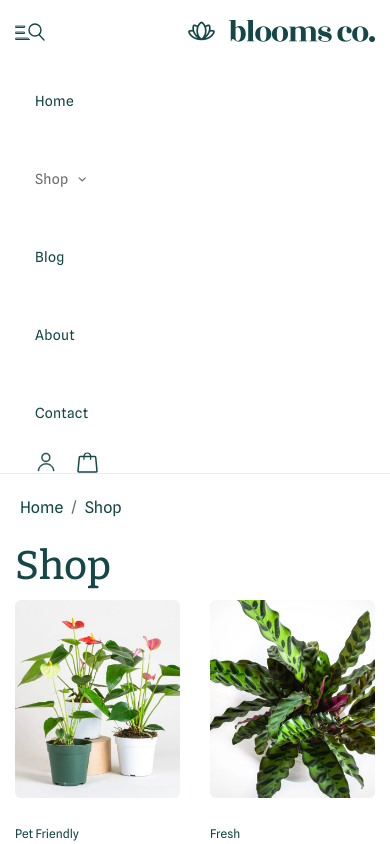
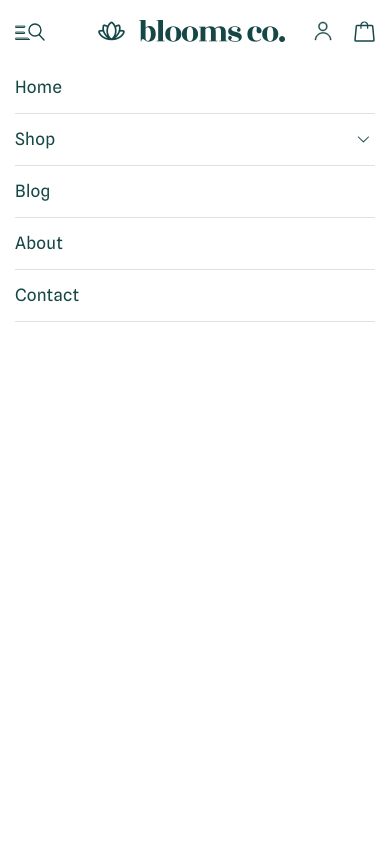
Before and after one commit to Lomantik/vue-frontend, a Vue app: page /shop in a window 390 px wide. Both pictures are taken after a click on the button 30 px from the left and 30 px from the top of the page. Shown: the top 844 px of the page. Built offline with nearby package versions, Linux system fonts and the light colour scheme.

Commit message:
First version done. Without search. Without additional options. Without transition.

```diff
--- a/src/assets/styles/bootstrap/overrides.scss
+++ b/src/assets/styles/bootstrap/overrides.scss
@@ -104,17 +104,35 @@ $utilities: map-merge(
         responsive: true,
         values: $custom-background
       ),
-      "border": (
-        property: border,
-        class: border,
-        responsive: true,
-        values: $custom-border
+      "border": map-merge(
+          map-get($utilities, "border"),
+          (
+            responsive: true,
+            values: map-merge(
+                map-get(map-get($utilities, "border"), "values"),
+                $custom-border
+            )
+          )
+      ),
+      "border-color": map-merge(
+          map-get($utilities, "border-color"),
+          (
+            responsive: true,
+            values: map-merge(
+                map-get(map-get($utilities, "border-color"), "values"),
+                $custom-theme-colors
+            )
+          )
       ),
       "border-radius": (
         property: border-radius,
         class: border-radius,
         responsive: true,
         values: $custom-border-radius
+      ),
+      "border-width": map-merge(
+          map-get($utilities, "border-width"),
+          ( responsive: true )
       ),
       "content": (
         property: content,
@@ -208,6 +226,10 @@ $utilities: map-merge(
         responsive: true,
         values: $custom-pointer-events
       ),
+      "position": map-merge(
+          map-get($utilities, "position"),
+          (responsive: true),
+      ),
       "rounded": map-merge(
           map-get($utilities, "rounded"),
           (
@@ -227,6 +249,16 @@ $utilities: map-merge(
         property: --bs-text-opacity,
         class: text-opacity,
         values: $custom-opacity
+      ),
+      "viewport-height": map-merge(
+          map-get($utilities, "viewport-height"),
+          (
+            responsive: true,
+            values: map-merge(
+                map-get(map-get($utilities, "viewport-height"), "values"),
+                (auto: auto)
+            ),
+          ),
       ),
       "width": map-merge(
           map-get($utilities, "width"),
--- a/src/assets/styles/tokens/_variables.scss
+++ b/src/assets/styles/tokens/_variables.scss
@@ -78,6 +78,7 @@ $custom-content: (
   big-arrow-right: "\e80c",
   arrow-down: "\e800",
   arrow-right: "\e801",
+  mobile-arrow-down: "\e802",
   stars: "\e805 \e805 \e805 \e805 \e805",
   stars-filled: "\e806 \e806 \e806 \e806 \e806"
 );
@@ -254,6 +255,7 @@ $custom-rounded: (
 
 // padding, margin, left, right, bottom, top
 $custom-spacers: (
+  auto: auto,
   0: 0,
   1: .25rem,
   2: .5rem,
@@ -270,6 +272,7 @@ $custom-spacers: (
   13: 0.8125rem,
   14: 0.875rem,
   15: 0.9375rem,
+  'm15': -0.9375rem,
   16: 1rem,
   'm16': -1rem,
   17: 1.0625rem,
@@ -282,6 +285,7 @@ $custom-spacers: (
   27: 1.6875rem,
   28: 1.75rem,
   30: 1.875rem,
+  'm30': -1.875rem,
   32: 2rem,
   34: 2.125rem,
   35: 2.1875rem,
@@ -293,6 +297,7 @@ $custom-spacers: (
   'm50': -3.125rem,
   56: 3.5rem,
   60: 3.75rem,
+  62: 3.875rem,
   70: 4.375rem,
   80: 5rem,
   90: 5.625rem,
@@ -315,6 +320,7 @@ $custom-spacers: (
 
 // Viewport Height
 $custom-viewport-height: (
+  auto: auto,
   25: 25vh,
   50: 50vh,
   65: 65vh,
--- a/src/components/blocks/MenuCategoryItem.vue
+++ b/src/components/blocks/MenuCategoryItem.vue
@@ -25,6 +25,10 @@ const props = defineProps({
     type: Number,
     required: false
   },
+  isMobile: {
+    type: Boolean,
+    required: true
+  }
 })
 
 const categoryRef = toRef(props, 'category')
@@ -34,6 +38,7 @@ const {
   resolvedLevel,
   activeMenu,
   openLevel,
+  toggleLevel,
   hasChildren,
   isDropend,
   joinedCanonicalPath
@@ -42,30 +47,53 @@ const {
 
 <template>
   <template v-if="link">
-    <li :class="{'dropdown position-relative': hasChildren, 'nav-item py-20 px-0': resolvedLevel === 0, dropend: isDropend}"
-        @mouseenter="openLevel(resolvedLevel, link.slug)">
-      <RouterLink :to="'/' + link.slug" class="nav-link py-10 px-20 min-h-38 d-flex align-items-center border-radius-120" exact-active-class="active"
-                  :class="{'dropdown-toggle': hasChildren, 'dropdown-item d-flex justify-content-between py-10 px-0 min-w-180': level > 0}">
-        {{ link.title }}
-      </RouterLink>
-      <ul v-if="hasChildren" class="dropdown-menu position-absolute py-18 px-27 border-primary lh-110"
-          :class="{ show: activeMenu[resolvedLevel] === link.slug, 'top-0 left-100 mt-m16 ms-35': isDropend, 'top-100 left-0 mt-8 ms-m8': !isDropend }">
+    <li :class="{'dropdown position-relative': hasChildren, 'nav-item py-lg-20 px-0': resolvedLevel === 0, dropend: isDropend}"
+        @mouseenter="!isMobile && openLevel(resolvedLevel, link.slug)" class="border-bottom border-lg-none d-flex flex-column">
+      <div class="row">
+        <div class="col">
+          <RouterLink :to="'/' + link.slug" class="nav-link py-17 py-lg-10 px-lg-20 min-h-38 d-flex align-items-center border-radius-120 fs-17 fs-lg-14" exact-active-class="active"
+                                     :class="{'dropdown-toggle': hasChildren, 'dropdown-item d-flex justify-content-between py-10 px-0 min-w-180': level > 0, 'text-primary': isMobile}">
+            {{ link.title }}
+          </RouterLink>
+        </div>
+        <div class="col d-lg-none">
+          <button v-if="hasChildren && isMobile" class="expander d-flex bg-white align-items-center
+            ms-auto border-none h-100" @click="isMobile && toggleLevel(resolvedLevel, link.slug)"
+                  :class="{ expanded: activeMenu[resolvedLevel] === link.slug}">
+            <span class="text-primary"></span>
+          </button>
+        </div>
+      </div>
+      <ul v-if="hasChildren" class="dropdown-menu position-lg-absolute px-15 pb-15 pt-0 py-lg-18 px-lg-27 border-0 border-lg border-lg-primary lh-110"
+          :class="{ show: activeMenu[resolvedLevel] === link.slug, 'top-0 left-100 mt-m16 ms-35': isDropend, 'top-100 left-0 mt-lg-8 ms-lg-m8': !isDropend }">
         <MenuCategoryItem v-for="child in category.children" :key="child.id"
-                                :category="child" :level="resolvedLevel + 1" class="" />
+                                :category="child" :level="resolvedLevel + 1" class="" :is-mobile="isMobile" />
       </ul>
     </li>
   </template>
   <template v-else>
     <li :class="{'dropdown position-relative': hasChildren, 'nav-item': level === 0, dropend: isDropend}"
-        @mouseenter="openLevel(resolvedLevel, category.slug)">
-      <RouterLink :to="'/' + joinedCanonicalPath" exact-active-class="active"
-                  :class="{'dropdown-toggle': hasChildren, 'dropdown-item d-flex justify-content-between py-10 px-0 min-w-180': resolvedLevel > 0}">
-        {{ category.title }}
-      </RouterLink>
-      <ul v-if="hasChildren" class="dropdown-menu position-absolute py-18 px-27 border-primary lh-110"
-          :class="{ show: activeMenu[resolvedLevel] === category.slug, 'top-0 left-100 mt-m16 ms-35': isDropend, 'top-100 left-0 mt-8 ms-m8': !isDropend }">
+        @mouseenter="!isMobile && openLevel(resolvedLevel, category.slug)" class="d-flex d-flex flex-column">
+      <div class="row">
+        <div class="col">
+          <RouterLink :to="'/' + joinedCanonicalPath" exact-active-class="active" class="lh-100"
+                      :class="{'dropdown-toggle': hasChildren, 'dropdown-item d-flex justify-content-between py-10 px-0 min-w-180': resolvedLevel > 0, 'text-primary': isMobile}">
+            {{ category.title }}
+          </RouterLink>
+        </div>
+        <div class="col d-lg-none">
+          <button v-if="hasChildren && isMobile" class="expander d-flex bg-white align-items-center
+            ms-auto border-none h-100"
+                  @click="isMobile && toggleLevel(resolvedLevel, category.slug)"
+                  :class="{ expanded: activeMenu[resolvedLevel] === category.slug}">
+            <span class="text-primary"></span>
+          </button>
+        </div>
+      </div>
+      <ul v-if="hasChildren" class="dropdown-menu position-lg-absolute px-15 pb-0 pt-15 py-lg-18 px-lg-27 border-0 border-lg border-lg-primary lh-110"
+          :class="{ show: activeMenu[resolvedLevel] === category.slug, 'top-0 left-100 mt-lg-m16 ms-lg-35': isDropend, 'top-100 left-0 mt-lg-8 ms-lg-m8': !isDropend }">
         <MenuCategoryItem v-for="child in category.children" :key="child.id"
-                                :category="child" :level="resolvedLevel + 1" class="" />
+                                :category="child" :level="resolvedLevel + 1" class="" :is-mobile="isMobile" />
       </ul>
     </li>
   </template>
@@ -74,6 +102,10 @@ const {
 <style scoped lang="scss">
 @use "sass:map";
 
+a.dropdown-item:hover {
+  color: color('blue') !important;
+}
+
 .dropdown-toggle::after {
   content: content('arrow-down');
   font-family: map.get($custom-font-family, 'blooms');
@@ -81,8 +113,31 @@ const {
   border: border('none');
   margin-left: spacer(10);
 }
+
+.is-mobile .dropdown-toggle::after {
+  display: none;
+}
+
+.expander > span::after {
+  content: content('mobile-arrow-down');
+  font-family: map.get($custom-font-family, 'blooms');
+  font-size: font-size(13);
+  border: border('none');
+  margin-left: spacer(auto);
+  display: block;
+}
+
+.expander.expanded > span::after {
+  transform: rotateX(-180deg);
+}
+
 .nav-link:hover {
   background-color: color('light-grey-10');
+}
+
+.is-mobile .nav-link:hover {
+  background-color: transparent;
+  color: color('blue') !important;
 }
 
 .dropdown-menu::before {
@@ -107,6 +162,20 @@ const {
   width: width(10);
 }
 
+.dropdown.dropend .expander > span::after {
+  content: content('mobile-arrow-down');
+  font-family: map.get($custom-font-family, 'blooms');
+  font-size: font-size(13);
+  border: border('none');
+  position: position('relative');
+  right: spacer(0);
+  display: block;
+}
+
+.dropdown.dropend .expander.expanded > span::after {
+  transform: rotateX(-180deg);
+}
+
 .dropdown.dropend .dropdown-toggle::after {
   content: content('arrow-right');
   font-family: map.get($custom-font-family, 'blooms');
@@ -116,4 +185,8 @@ const {
   position: position('relative');
   right: spacer(0);
 }
+
+.is-mobile .dropdown.dropend .dropdown-toggle::after {
+  display: none;
+}
 </style>
--- a/src/components/layout/LayoutHeader.vue
+++ b/src/components/layout/LayoutHeader.vue
@@ -1,10 +1,36 @@
 <script setup>
 import LayoutMenu from '@/components/layout/LayoutMenu.vue'
+import NavbarTogglerIcon from '@/components/ui/NavbarTogglerIcon.vue'
+import UserActions from '@/components/UserActions.vue'
+import MainLogo from '@/components/MainLogo.vue'
+import { ref, watch } from 'vue'
+import { useRoute } from 'vue-router'
+
+const showMobileMenu = ref(false)
+const route = useRoute()
+watch(
+  () => route.fullPath,
+  () => {
+    showMobileMenu.value = false
+  }
+)
 </script>
 
 <template>
-  <header class="header px-15 px-md-50 border-bottom border-light-white">
-    <LayoutMenu />
+  <header class="header px-15 px-md-50 border-bottom border-light-white sticky-top bg-white">
+    <nav class="main-menu mt-auto navbar navbar-expand-lg p-0 fs-14 ls-02">
+      <div class="container-fluid p-0">
+        <MainLogo class="navbar-brand" />
+        <button class="navbar-toggler order-first border-none p-0 d-flex d-lg-none shadow-none" type="button"
+                @click="showMobileMenu = !showMobileMenu">
+        <span class="navbar-toggler-icon-1">
+          <NavbarTogglerIcon />
+        </span>
+        </button>
+        <LayoutMenu :show-mobile-menu="showMobileMenu" />
+        <UserActions />
+      </div>
+    </nav>
   </header>
 </template>
 
--- a/src/components/layout/LayoutMenu.vue
+++ b/src/components/layout/LayoutMenu.vue
@@ -1,55 +1,49 @@
 <script setup>
 import { RouterLink } from 'vue-router'
-import MainLogo from '@/components/MainLogo.vue'
-import UserActions from '@/components/UserActions.vue'
 import MenuCategoryItem from '@/components/blocks/MenuCategoryItem.vue'
-import NavbarTogglerIcon from '@/components/ui/NavbarTogglerIcon.vue'
 import { useLayoutMenu } from '@/composables/useLayoutMenu.js'
+import { toRef } from 'vue'
 
+const props = defineProps({
+  showMobileMenu: {
+    type: Boolean,
+    required: true
+  }
+})
+
+const showMobileMenuRef = toRef(props, 'showMobileMenu')
 const {
-  showMobileMenu,
   showMobileMenuClass,
   openLevel,
   closeAll,
-  categoryTree
-} = useLayoutMenu()
+  categoryTree,
+  isMobile
+} = useLayoutMenu(showMobileMenuRef)
 </script>
 
 <template>
-  <nav class="main-menu mt-auto navbar navbar-expand-lg p-0 fs-14 ls-02">
-    <div class="container-fluid p-0">
-      <MainLogo class="navbar-brand" />
-      <button class="navbar-toggler order-first border-none p-0 d-flex d-lg-none shadow-none" type="button"
-              @click="showMobileMenu = !showMobileMenu">
-        <span class="navbar-toggler-icon-1">
-          <NavbarTogglerIcon />
-        </span>
-      </button>
-      <div class="navbar-collapse collapse" :class="showMobileMenuClass" @mouseleave="closeAll">
-        <ul class="navbar-nav lh-100">
-          <li class="nav-item py-20" @mouseenter="openLevel(0, 'home')">
-            <RouterLink to="/" class="nav-link py-10 px-20 min-h-38 d-flex align-items-center
-              border-radius-120" exact-active-class="active">Home</RouterLink>
+  <div class="navbar-collapse collapse bg-white position-absolute position-lg-static top-100 start-0 vh-100 vh-lg-auto end-0 mx-m15 mx-md-m50 mx-lg-0" :class="showMobileMenuClass" @mouseleave="!isMobile && closeAll()">
+    <ul class="navbar-nav lh-100 px-15 px-lg-0" :class="{'is-mobile': isMobile}">
+      <li class="nav-item py-lg-20 border-bottom border-lg-none" @mouseenter="!isMobile && openLevel(0, 'home')">
+        <RouterLink to="/" class="nav-link py-17 py-lg-10 px-lg-20 min-h-38 d-flex align-items-center
+              border-radius-120 fs-17 fs-lg-14" exact-active-class="active" :class="{'text-primary': isMobile}">Home</RouterLink>
       </li>
       <MenuCategoryItem v-if="categoryTree" :link="{ title: 'Shop', slug: 'shop'}"
-                                  :category="categoryTree" />
-          <li class="nav-item py-20" @mouseenter="openLevel(0, 'blog')">
-            <RouterLink to="/blog" class="nav-link py-10 px-20 min-h-38 d-flex
-              align-items-center border-radius-120" exact-active-class="active">Blog</RouterLink>
+                        :category="categoryTree" :is-mobile="isMobile" />
+      <li class="nav-item py-lg-20 border-bottom border-lg-none" @mouseenter="!isMobile && openLevel(0, 'blog')">
+        <RouterLink to="/blog" class="nav-link py-17 py-lg-10 px-lg-20 min-h-38 d-flex
+              align-items-center border-radius-120 fs-17 fs-lg-14" exact-active-class="active" :class="{'text-primary': isMobile}">Blog</RouterLink>
       </li>
-          <li class="nav-item py-20" @mouseenter="openLevel(0, 'about')">
-            <RouterLink to="/about" class="nav-link py-10 px-20 min-h-38 d-flex
-              align-items-center border-radius-120" exact-active-class="active">About</RouterLink>
+      <li class="nav-item py-lg-20 border-bottom border-lg-none" @mouseenter="!isMobile && openLevel(0, 'about')">
+        <RouterLink to="/about" class="nav-link py-17 py-lg-10 px-lg-20 min-h-38 d-flex
+              align-items-center border-radius-120 fs-17 fs-lg-14" exact-active-class="active" :class="{'text-primary': isMobile}">About</RouterLink>
       </li>
-          <li class="nav-item py-20" @mouseenter="openLevel(0, 'contact')">
-            <RouterLink to="/contact" class="nav-link py-10 px-20 min-h-38 d-flex
-              align-items-center border-radius-120" exact-active-class="active">Contact</RouterLink>
+      <li class="nav-item py-lg-20 border-bottom border-lg-none" @mouseenter="!isMobile && openLevel(0, 'contact')">
+        <RouterLink to="/contact" class="nav-link py-17 py-lg-10 px-lg-20 min-h-38 d-flex
+              align-items-center border-radius-120 fs-17 fs-lg-14" exact-active-class="active" :class="{'text-primary': isMobile}">Contact</RouterLink>
       </li>
     </ul>
   </div>
-      <UserActions />
-    </div>
-  </nav>
 </template>
 
 <style scoped lang="scss">
@@ -58,4 +52,8 @@ const {
 .nav-link:hover {
   background-color: color('light-grey-10');
 }
+.is-mobile .nav-link:hover {
+  background-color: transparent;
+  color: color('blue') !important;
+}
 </style>
--- /dev/null
+++ b/src/composables/useBreakpoint.js
@@ -0,0 +1,25 @@
+import { onMounted, onUnmounted, ref } from 'vue'
+
+/**
+ * @returns {{
+ * isMobile: import('vue').Ref<boolean>,
+ * }}
+ */
+export function useBreakpoint() {
+  const isMobile = ref(false)
+
+  const check = () => isMobile.value = window.matchMedia('(max-width: 991px)').matches
+
+  onMounted(() => {
+    check()
+    window.addEventListener('resize', check)
+  })
+
+  onUnmounted(() => {
+    window.removeEventListener('resize', check)
+  })
+
+  return {
+    isMobile,
+  }
+}
--- a/src/composables/useLayoutMenu.js
+++ b/src/composables/useLayoutMenu.js
@@ -1,6 +1,7 @@
 import { getCategoryTree } from '@/api/categories.api.js'
 import { computed, provide, ref, watch, watchEffect } from 'vue'
 import { useRoute } from 'vue-router'
+import { useBreakpoint } from '@/composables/useBreakpoint.js'
 
 /** @typedef {import('@/types/category.js').Category} Category */
 
@@ -14,8 +15,7 @@ import { useRoute } from 'vue-router'
  * categoryTree: import('vue').Ref<Category[]>
  * }}
  */
-export function useLayoutMenu() {
-  const showMobileMenu = ref(false)
+export function useLayoutMenu(showMobileMenu) {
   const showMobileMenuClass = computed(() => {
     return showMobileMenu.value ? 'show' : ''
   })
@@ -23,6 +23,7 @@ export function useLayoutMenu() {
   /** @type {import('vue-router').RouteLocationNormalizedLoaded} */
   const route = useRoute()
   const categoryTree = ref()
+  const { isMobile } = useBreakpoint()
 
   function openLevel(level, id) {
     activeMenu.value[level] = id
@@ -36,6 +37,10 @@ export function useLayoutMenu() {
     activeMenu,
     openLevel(level, id) {
       activeMenu.value[level] = id
+    },
+    toggleLevel(level, id) {
+      if (activeMenu.value[level] === id) activeMenu.value[level] = undefined
+      else activeMenu.value[level] = id
     }
   })
 
@@ -56,6 +61,7 @@ export function useLayoutMenu() {
     activeMenu,
     openLevel,
     closeAll,
-    categoryTree
+    categoryTree,
+    isMobile
   }
 }
--- a/src/composables/useMenuCategoryItem.js
+++ b/src/composables/useMenuCategoryItem.js
@@ -6,6 +6,7 @@ import { buildCategoryPath } from '@/domain/categories/category.path.js'
  * resolvedLevel: number,
  * activeMenu: any[],
  * openLevel: (level: number, id: any) => void,
+ * toggleLevel: (level: number, id: any) => void,
  * hasChildren: import('vue').ComputedRef<boolean>,
  * isDropend: import('vue').ComputedRef<boolean>,
  * canonicalPath: import('vue').Ref<string[]>,
@@ -14,7 +15,7 @@ import { buildCategoryPath } from '@/domain/categories/category.path.js'
  */
 export function useMenuCategoryItem(category, link, level) {
   const resolvedLevel = level.value ? level.value : 0
-  const { activeMenu, openLevel } = inject('activeMenu')
+  const { activeMenu, openLevel, toggleLevel } = inject('activeMenu')
   const hasChildren = computed(() => {
     return category.value.children && category.value.children.length > 0
   })
@@ -37,6 +38,7 @@ export function useMenuCategoryItem(category, link, level) {
     resolvedLevel,
     activeMenu,
     openLevel,
+    toggleLevel,
     hasChildren,
     isDropend,
     canonicalPath,
```
Lines whose indentation alone changed are shown as unchanged.
